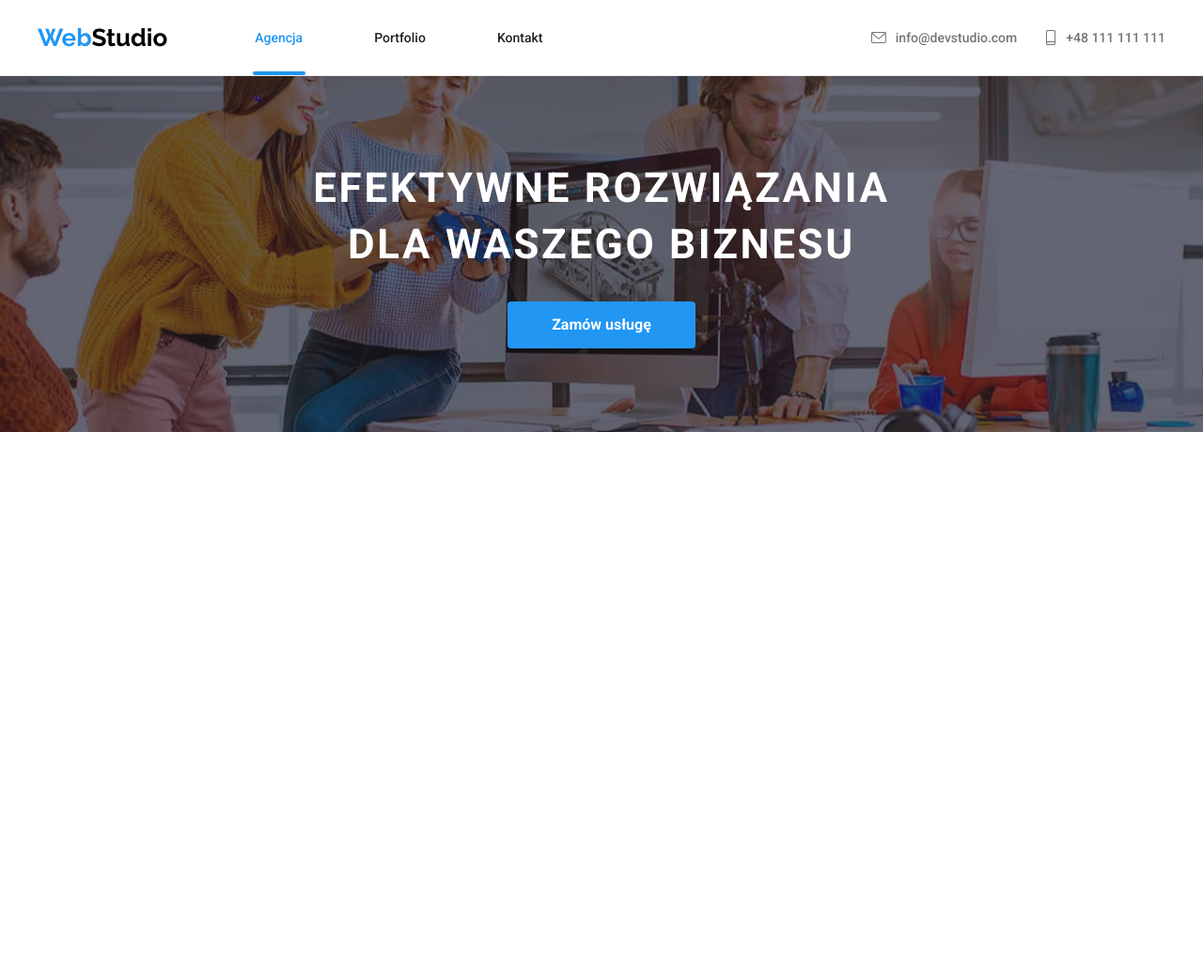
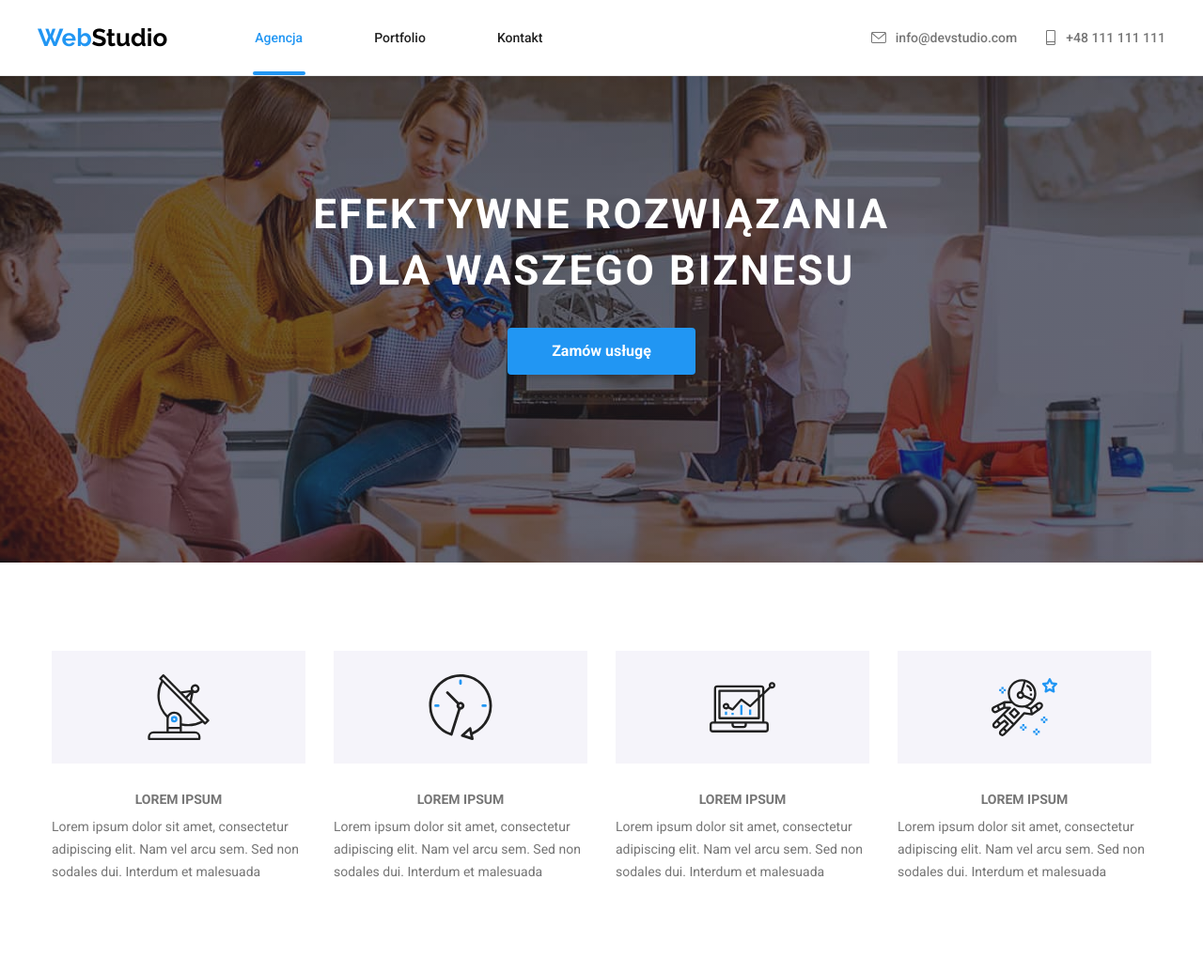
Before and after one commit to OstTomasz/goit-markup-hw-08, a plain HTML site: page index.html in a window 1280 px wide. Shown: the whole page at 94% size. Before the commit the page ends 800 px from the top, so only its background shows below. Drawn offline with Linux system fonts and the light colour scheme.

Commit message:
strenght section

```diff
--- a/index.html
+++ b/index.html
@@ -109,6 +109,53 @@
           <button class="primary-button" data-modal-open>Zamów usługę</button>
         </div>
       </section>
+
+      <!-- ============STRENGHTS============ -->
+      <section class="container section strenghts">
+        <h2 class="hidden">Nasze atuty</h2>
+        <ul class="strenghts__list">
+          <li class="strenghts__element">
+            <svg class="strenghts__svg">
+              <use href="./images/icons.svg#icon-antenna-1"></use>
+            </svg>
+            <h3 class="strenghts__title">LOREM IPSUM</h3>
+            <p class="strenghts__text">
+              Lorem ipsum dolor sit amet, consectetur adipiscing elit. Nam vel
+              arcu sem. Sed non sodales dui. Interdum et malesuada
+            </p>
+          </li>
+          <li class="strenghts__element">
+            <svg class="strenghts__svg">
+              <use href="./images/icons.svg#icon-clock-1"></use>
+            </svg>
+            <h3 class="strenghts__title">LOREM IPSUM</h3>
+            <p class="strenghts__text">
+              Lorem ipsum dolor sit amet, consectetur adipiscing elit. Nam vel
+              arcu sem. Sed non sodales dui. Interdum et malesuada
+            </p>
+          </li>
+          <li class="strenghts__element">
+            <svg class="strenghts__svg">
+              <use href="./images/icons.svg#icon-diagram-1"></use>
+            </svg>
+            <h3 class="strenghts__title">LOREM IPSUM</h3>
+            <p class="strenghts__text">
+              Lorem ipsum dolor sit amet, consectetur adipiscing elit. Nam vel
+              arcu sem. Sed non sodales dui. Interdum et malesuada
+            </p>
+          </li>
+          <li class="strenghts__element">
+            <svg class="strenghts__svg">
+              <use href="./images/icons.svg#icon-astronaut-1"></use>
+            </svg>
+            <h3 class="strenghts__title">LOREM IPSUM</h3>
+            <p class="strenghts__text">
+              Lorem ipsum dolor sit amet, consectetur adipiscing elit. Nam vel
+              arcu sem. Sed non sodales dui. Interdum et malesuada
+            </p>
+          </li>
+        </ul>
+      </section>
     </main>
     <!-- ============ORDER-MODAL============ -->
     <div class="backdrop is-hidden" data-modal>
--- a/sass/components/_header.scss
+++ b/sass/components/_header.scss
@@ -6,7 +6,7 @@
     padding: 17px 15px;
   }
   border-bottom: 1px solid #ececec;
-  padding: 25px 0;
+  padding: 25px 15px;
   justify-content: space-between;
   .container {
     justify-content: space-between;
--- a/sass/components/_headline.scss
+++ b/sass/components/_headline.scss
@@ -4,12 +4,7 @@
     url(../images/headline-background-mini.jpg);
   background-position: center;
   background-repeat: no-repeat;
-  background-size: auto;
   max-width: 100%;
-  display: flex;
-  flex-direction: column;
-  justify-content: center;
-  align-items: center;
   @media (min-device-pixel-ratio: 2),
     (min-resolution: 192dpi),
     (min-resolution: 2dppx) {
@@ -44,7 +39,7 @@
     letter-spacing: 0.06em;
     text-align: center;
     color: var(--light-color);
-    // padding: 118px 0 0;
+    padding: 118px 0 0;
     @media screen and (min-width: 1200px) {
       font-size: 44px;
       line-height: 1.36;
@@ -52,16 +47,10 @@
       padding-top: 200px 0;
     }
   }
-  .container {
-    padding: 10% 0;
+  .primary-button {
+    margin-bottom: 118px;
     @media screen and (min-width: 1200px) {
-      padding: 7% 0;
-    }
-  }
-  .primary-button {
-    // margin-bottom: 118px;
-    @media screen and (min-width: 1200px) {
-      // margin-bottom: 200px;
+      margin-bottom: 200px;
     }
   }
 }
--- a/sass/components/_strenghts.scss
+++ b/sass/components/_strenghts.scss
@@ -1,19 +1,46 @@
 .strenghts {
+  &__list {
+    display: flex;
+    flex-direction: column;
+    @media screen and (min-width: 768px) {
+      flex-direction: row;
+      flex-wrap: wrap;
+      justify-content: center;
+      column-gap: 0;
+    }
+    @media screen and (min-width: 1200px) {
+      flex-direction: row;
+    }
+  }
+  &__element {
+    display: flex;
+    flex-direction: column;
+    align-items: center;
+    max-width: 100vw;
+    @media screen and (min-width: 768px) {
+      max-width: calc(768px / 2);
+    }
+    @media screen and (min-width: 1200px) {
+      max-width: calc(1200px / 4);
+    }
+  }
   &__svg {
     background-color: var(--background-light-color);
-    width: 270px;
+    padding: 25px 0;
     height: 120px;
+    width: 90%;
     margin-bottom: 30px;
-    padding: 25px 100px;
   }
   &__title {
     font-size: 14px;
     line-height: 1.17;
+    color: var(--alternative-color);
   }
   &__text {
     color: var(--alternative-color);
     font-size: 14px;
     line-height: 1.71;
     margin-top: 10px;
+    padding: 0 5%;
   }
 }
```
Also changed, not shown: stary-index.html (+0 -1 lines), css/main.min.css, 1 other file.
